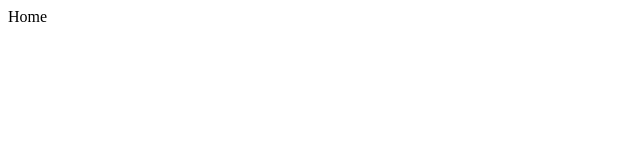
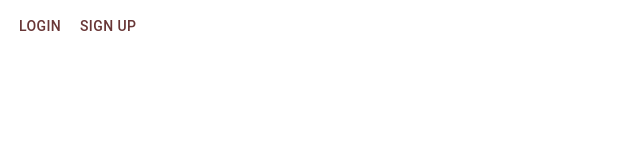
Before and after one commit to SamaJabri/Graduation-Project, a React (Vite) app: page / in a window 1280 px wide. Shown: the top 160 px of the page, without its empty margins (0-640 px from the left). Built offline with nearby package versions, Linux system fonts and the light colour scheme.

Commit message:
Project Structure + Login / Sign Up Pages (Version 01)

```diff
--- a/index.html
+++ b/index.html
@@ -2,9 +2,9 @@
 <html lang="en">
   <head>
     <meta charset="UTF-8" />
-    <link rel="icon" type="image/svg+xml" href="/vite.svg" />
+    <link rel="icon" type="image/svg+xml" href="/Logo.svg" />
     <meta name="viewport" content="width=device-width, initial-scale=1.0" />
-    <title>Vite + React</title>
+    <title>MyLabDocs</title>
   </head>
   <body>
     <div id="root"></div>
--- a/src/pages/Home.jsx
+++ b/src/pages/Home.jsx
@@ -1,7 +1,18 @@
+import { Button } from "@mui/material";
 import React from "react";
+import { Link } from "react-router-dom";
 
 const Home = () => {
-  return <div>Home</div>;
+  return (
+    <div>
+      <Link to="/login">
+        <Button>Login</Button>
+      </Link>
+      <Link to="/signup">
+        <Button>Sign Up</Button>
+      </Link>
+    </div>
+  );
 };
 
 export default Home;
```
Also changed, not shown: public/Logo.svg (added).
